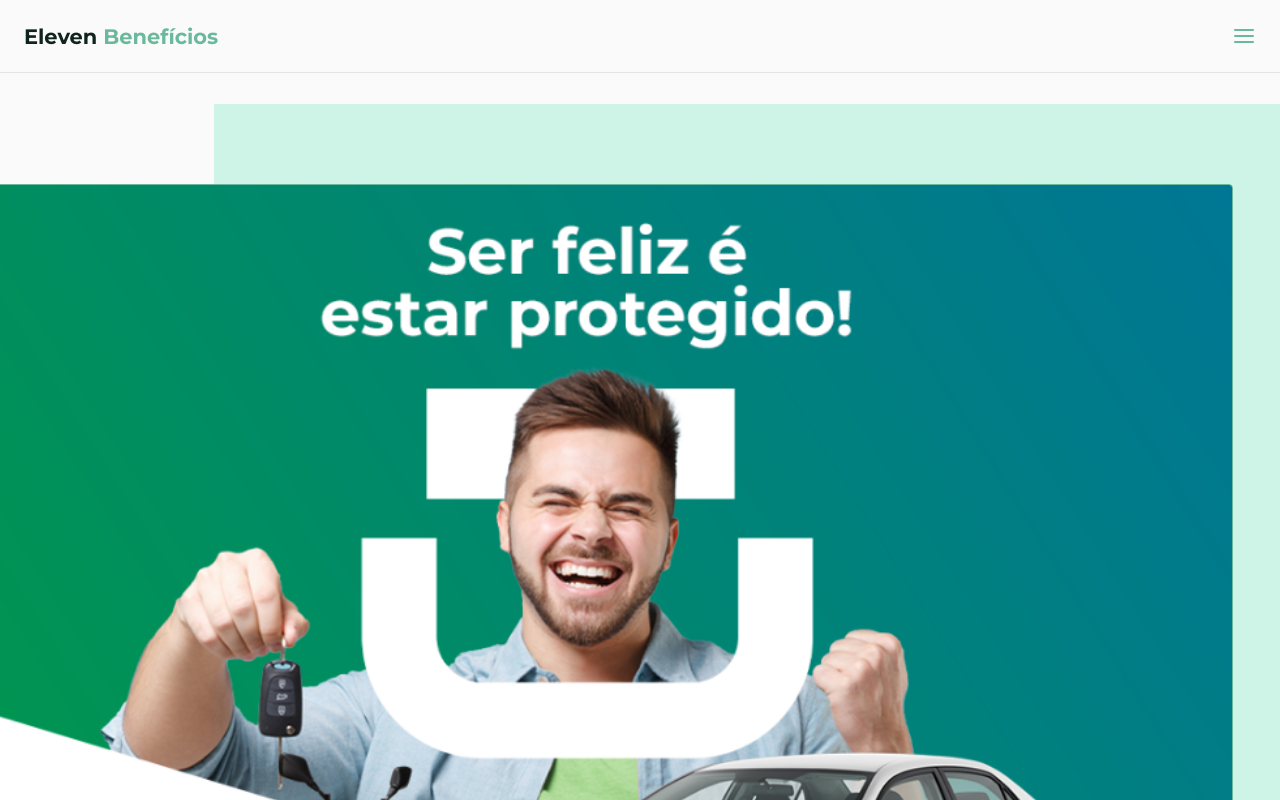
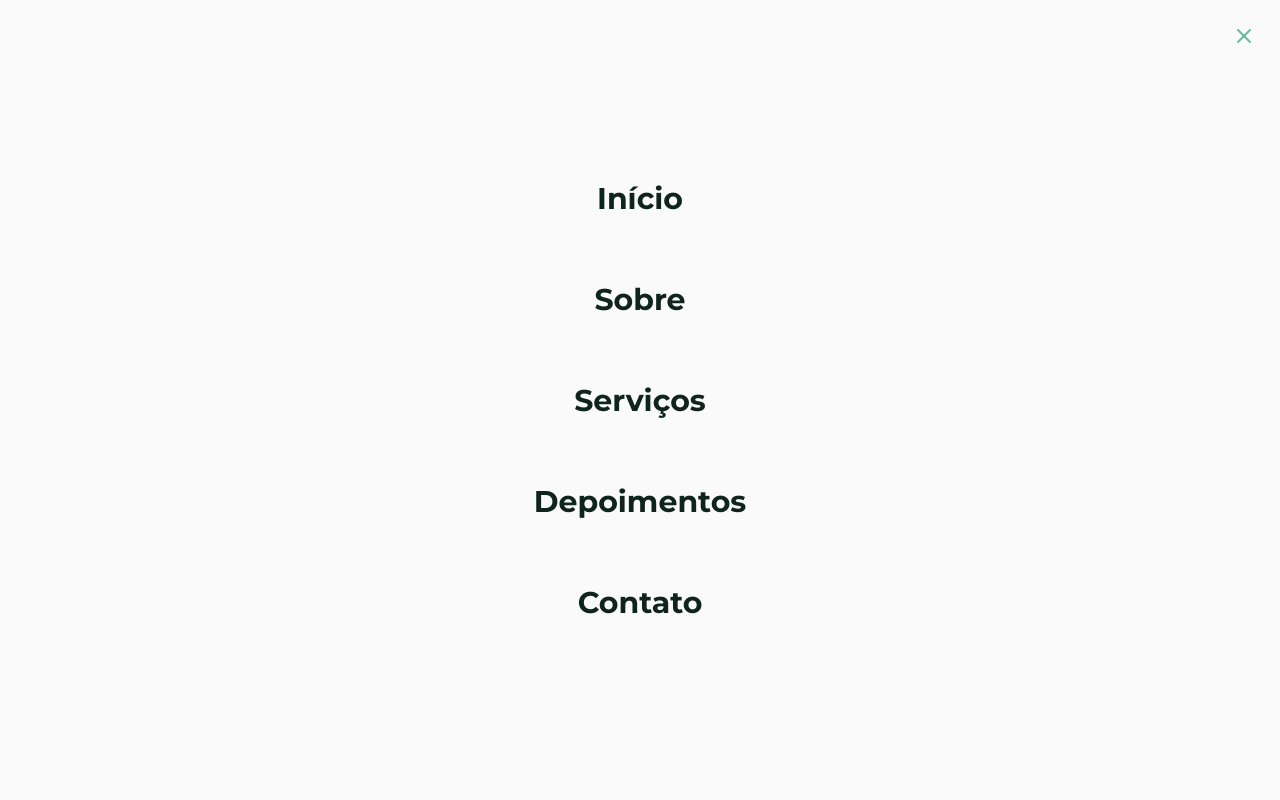
Before and after one commit to alexpaivadev/site-eleven, a plain HTML site: page index.html in a window 1280 px wide. Both pictures are taken after a click on the element 1244 px from the left and 36 px from the top of the page. Shown: the top 800 px of the page. Drawn offline with Linux system fonts and the light colour scheme; files whose address does not match are found by name.

Commit message:
atualização

```diff
--- a/index.html
+++ b/index.html
@@ -61,6 +61,6 @@
       </section>
     </main>
 
-    <script src="main.js"></script>
+    <script src="./main.js"></script>
   </body>
 </html>
--- a/main.js
+++ b/main.js
@@ -0,0 +1,16 @@
+const nav = document.querySelector('#header nav')
+const toggle = document.querySelectorAll('nav .toggle')
+
+for (const element of toggle) {
+  element.addEventListener('click', function () {
+    nav.classList.toggle('show')
+  })
+}
+
+const links = document.querySelectorAll('nav ul li a')
+
+for (const link of links) {
+  link.addEventListener('click', function () {
+    nav.classList.remove('show')
+  })
+}
```
